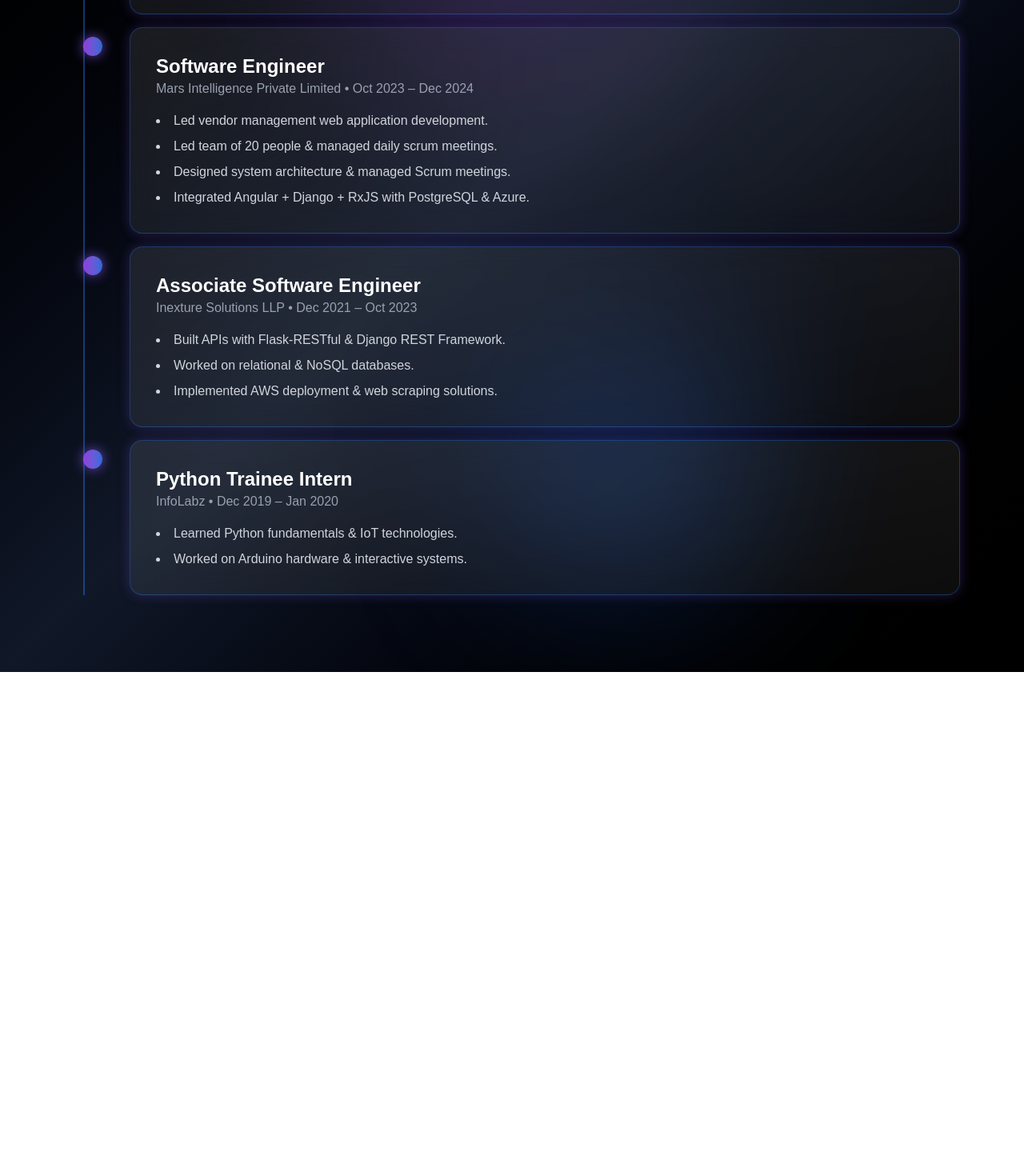
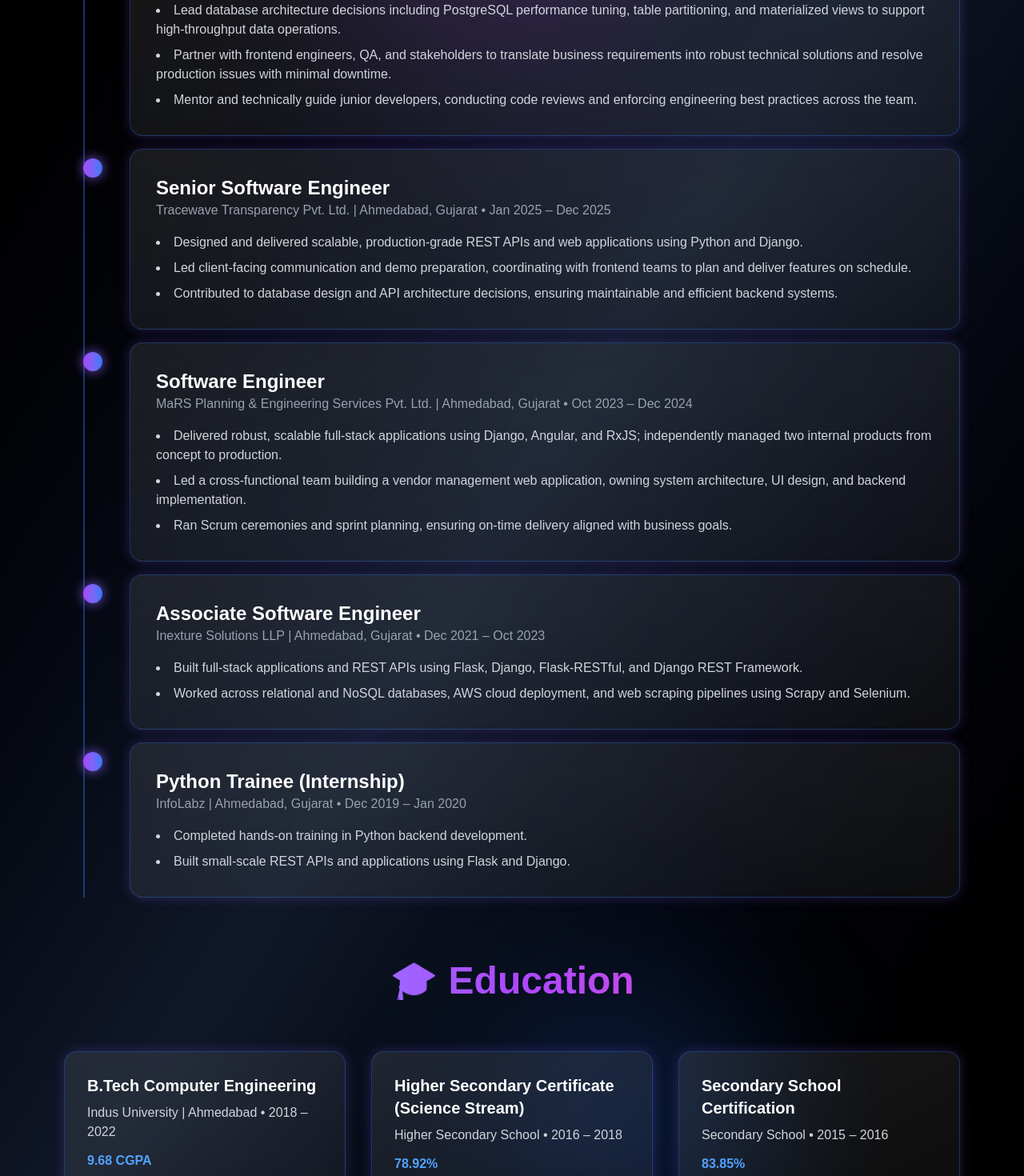
Before and after one commit to steffyjk/steffy-portfolio, a Next.js app in the folder portfolio/: page /experience in a window 1280 px wide. Shown: the part 400-1870 px from the top of the page at 80% size. Before the commit the page ends 1240 px from the top, so only its background shows below. Built offline with nearby package versions, Linux system fonts and the light colour scheme.

Commit message:
Feat: Updated the portfolio with new Updates

```diff
--- /dev/null
+++ b/portfolio/pnpm-workspace.yaml
@@ -0,0 +1,4 @@
+allowBuilds:
+  '@tailwindcss/oxide': true
+  sharp: true
+  unrs-resolver: true
--- a/portfolio/src/app/contact/page.js
+++ b/portfolio/src/app/contact/page.js
@@ -67,7 +67,7 @@
   }, []);
 
   return (
-    <main className="relative min-h-screen bg-gradient-to-br from-black via-gray-900 to-black text-white py-16 px-4 overflow-hidden">
+    <main className="relative min-h-screen bg-gradient-to-br from-black via-gray-900 to-black text-white pt-32 pb-24 px-4 overflow-hidden">
       {/* Galaxy Background */}
       <canvas ref={canvasRef} className="absolute inset-0 z-0"></canvas>
 
@@ -86,8 +86,9 @@
       <div className="max-w-lg mx-auto mt-12 relative z-10">
         <div className="bg-white/10 backdrop-blur-lg border border-blue-400/30 rounded-2xl p-6 shadow-[0_0_25px_rgba(59,130,246,0.3)] hover:shadow-[0_0_40px_rgba(139,92,246,0.5)] transition">
           <p className="text-lg font-semibold">Get In Touch</p>
-          <p className="mt-2">📧 steffy.jk20158@gmail.com</p>
+          <p className="mt-2">📧 steffy.jk2018@gmail.com</p>
           <p>📞 +91 7069214086</p>
+          <p>📍 Ahmedabad, Gujarat, India</p>
           <a
             href="https://linkedin.com/in/steffy-khristi"
             target="_blank"
--- a/portfolio/src/app/experience/page.js
+++ b/portfolio/src/app/experience/page.js
@@ -5,48 +5,78 @@
   const experiences = [
     {
       role: "Senior Software Engineer",
-      company: "Tracewave Transparency Pvt. Ltd.",
-      period: "Jan 2025 – Present",
+      company: "Zentech Softech India Pvt. Ltd. | Ahmedabad, Gujarat",
+      period: "Jan 2026 – Present",
       details: [
-        "Specializing in Python backend development with Django.",
-        "Building scalable web applications & REST APIs.",
-        "Collaborating with frontend teams for feature delivery.",
+        "Architect and maintain scalable backend systems using Python, Django, and DRF, owning the full feature lifecycle — requirement analysis, API/database design, third-party integrations, performance tuning, testing, and production deployment.",
+        "Lead database architecture decisions including PostgreSQL performance tuning, table partitioning, and materialized views to support high-throughput data operations.",
+        "Partner with frontend engineers, QA, and stakeholders to translate business requirements into robust technical solutions and resolve production issues with minimal downtime.",
+        "Mentor and technically guide junior developers, conducting code reviews and enforcing engineering best practices across the team.",
+      ],
+    },
+    {
+      role: "Senior Software Engineer",
+      company: "Tracewave Transparency Pvt. Ltd. | Ahmedabad, Gujarat",
+      period: "Jan 2025 – Dec 2025",
+      details: [
+        "Designed and delivered scalable, production-grade REST APIs and web applications using Python and Django.",
+        "Led client-facing communication and demo preparation, coordinating with frontend teams to plan and deliver features on schedule.",
+        "Contributed to database design and API architecture decisions, ensuring maintainable and efficient backend systems.",
       ],
     },
     {
       role: "Software Engineer",
-      company: "Mars Intelligence Private Limited",
+      company: "MaRS Planning & Engineering Services Pvt. Ltd. | Ahmedabad, Gujarat",
       period: "Oct 2023 – Dec 2024",
       details: [
-        "Led vendor management web application development.",
-        "Led team of 20 people & managed daily scrum meetings.",
-        "Designed system architecture & managed Scrum meetings.",
-        "Integrated Angular + Django + RxJS with PostgreSQL & Azure.",
+        "Delivered robust, scalable full-stack applications using Django, Angular, and RxJS; independently managed two internal products from concept to production.",
+        "Led a cross-functional team building a vendor management web application, owning system architecture, UI design, and backend implementation.",
+        "Ran Scrum ceremonies and sprint planning, ensuring on-time delivery aligned with business goals.",
       ],
     },
     {
       role: "Associate Software Engineer",
-      company: "Inexture Solutions LLP",
+      company: "Inexture Solutions LLP | Ahmedabad, Gujarat",
       period: "Dec 2021 – Oct 2023",
       details: [
-        "Built APIs with Flask-RESTful & Django REST Framework.",
-        "Worked on relational & NoSQL databases.",
-        "Implemented AWS deployment & web scraping solutions.",
+        "Built full-stack applications and REST APIs using Flask, Django, Flask-RESTful, and Django REST Framework.",
+        "Worked across relational and NoSQL databases, AWS cloud deployment, and web scraping pipelines using Scrapy and Selenium.",
       ],
     },
     {
-      role: "Python Trainee Intern",
-      company: "InfoLabz",
+      role: "Python Trainee (Internship)",
+      company: "InfoLabz | Ahmedabad, Gujarat",
       period: "Dec 2019 – Jan 2020",
       details: [
-        "Learned Python fundamentals & IoT technologies.",
-        "Worked on Arduino hardware & interactive systems.",
+        "Completed hands-on training in Python backend development.",
+        "Built small-scale REST APIs and applications using Flask and Django.",
       ],
     },
   ];
 
+  const education = [
+    {
+      degree: "B.Tech Computer Engineering",
+      score: "9.68 CGPA",
+      institute: "Indus University | Ahmedabad",
+      period: "2018 – 2022",
+    },
+    {
+      degree: "Higher Secondary Certificate (Science Stream)",
+      score: "78.92%",
+      institute: "Higher Secondary School",
+      period: "2016 – 2018",
+    },
+    {
+      degree: "Secondary School Certification",
+      score: "83.85%",
+      institute: "Secondary School",
+      period: "2015 – 2016",
+    },
+  ];
+
   return (
-    <section className="relative min-h-screen bg-gradient-to-br from-black via-gray-900 to-black p-6 sm:p-10 md:p-14 lg:p-20">
+    <section className="relative min-h-screen bg-gradient-to-br from-black via-gray-900 to-black px-6 pt-32 pb-28 sm:px-10 sm:pb-32 md:px-14 lg:px-20 overflow-hidden">
       {/* Glow background */}
       <div className="absolute inset-0 pointer-events-none">
         <div className="absolute top-20 left-1/3 w-[400px] h-[400px] bg-purple-500/20 blur-[120px] rounded-full"></div>
@@ -94,6 +124,28 @@
           </motion.div>
         ))}
       </div>
+
+      {/* Education */}
+      <motion.h2
+        className="text-3xl sm:text-4xl md:text-5xl font-extrabold text-center text-transparent bg-clip-text bg-gradient-to-r from-blue-400 via-purple-500 to-pink-500 mt-20 mb-12 sm:mb-16 relative z-10"
+      >
+        🎓 Education
+      </motion.h2>
+
+      <div className="grid gap-6 sm:gap-8 md:grid-cols-3 relative z-10 max-w-6xl mx-auto mb-10">
+        {education.map((edu, i) => (
+          <motion.div
+            key={i}
+            className="rounded-2xl p-6 sm:p-7 backdrop-blur-lg bg-gradient-to-br from-white/10 to-white/5 border border-blue-500/30 shadow-[0_0_15px_rgba(139,92,246,0.25)] hover:shadow-[0_0_25px_rgba(59,130,246,0.5)] transition-all duration-300 hover:-translate-y-2"
+          >
+            <h3 className="font-semibold text-lg sm:text-xl text-white">{edu.degree}</h3>
+            <p className="mt-2 text-sm sm:text-base text-gray-300">
+              {edu.institute} • {edu.period}
+            </p>
+            <p className="mt-3 text-sm sm:text-base font-semibold text-blue-400">{edu.score}</p>
+          </motion.div>
+        ))}
+      </div>
     </section>
   );
 }
--- a/portfolio/src/app/projects/page.js
+++ b/portfolio/src/app/projects/page.js
@@ -4,6 +4,30 @@
 
 export default function Projects() {
   const projects = [
+    {
+      title: "Rolevance – AI Roleplay & Coaching for Life Sciences",
+      description:
+        "AI roleplay & coaching platform built exclusively for Life Sciences with multi-tenant architecture, MFA authentication, org management, role-based access control, license/credit management with usage APIs (allocation, deduction, reclaim, reassignment, audit tracking), and the PBCS scoring framework.",
+      tech: ["Django", "DRF", "PostgreSQL", "AWS", "Multi-Tenant", "MFA"],
+    },
+    {
+      title: "EasyInterviews – AI-Powered Hiring Platform",
+      description:
+        "Hiring platform with job management, JobFit criteria, multi-round interviews, candidate management, and recruiter dashboard APIs. AI-powered question generation and custom evaluation frameworks with dynamic JobFit extraction from job descriptions, plus JobBoard integration and compliance.",
+      tech: ["Django", "DRF", "PostgreSQL", "AWS", "AI Evaluation"],
+    },
+    {
+      title: "Cinelytics – Cinema Analytics Platform",
+      description:
+        "Cinema advertising analytics platform with master-list management, user-level permissions, and production bug resolution. Improved DB performance via N+1 query optimization, Materialized Views, and partitioning; integrated AWS Secrets Manager into ETL processes for data-intensive calculations.",
+      tech: ["Django", "DRF", "PostgreSQL", "AWS Secrets Manager", "ETL"],
+    },
+    {
+      title: "TruePay – Digital Loan Management Platform",
+      description:
+        "High-performance loan management system built with FastAPI covering user onboarding, KYC, loan applications, and repayment workflows. Advanced KYC verification (PAN, Aadhaar, Bank, CIBIL) via Surepass API, Celery + Redis async processing, Razorpay payments, and production-grade NGINX/Uvicorn deployment.",
+      tech: ["FastAPI", "Razorpay", "PostgreSQL", "Pydantic", "Firebase", "Celery + Redis"],
+    },
     {
       title: "Unibox – Unified Chat Platform",
       description:
@@ -129,7 +153,7 @@
   }, []);
 
   return (
-    <section className="relative min-h-screen bg-gradient-to-br from-black via-gray-900 to-black p-6 sm:p-10 md:p-14 lg:p-20 overflow-hidden">
+    <section className="relative min-h-screen bg-gradient-to-br from-black via-gray-900 to-black px-6 pt-32 pb-28 sm:px-10 sm:pb-32 md:px-14 lg:px-20 overflow-hidden">
       {/* Particle Galaxy Background */}
       <canvas ref={canvasRef} className="absolute inset-0 z-0"></canvas>
 
--- a/portfolio/src/app/skills/page.js
+++ b/portfolio/src/app/skills/page.js
@@ -6,26 +6,44 @@
   backend: [
     "Python",
     "Django",
+    "Django REST Framework",
     "Flask",
-    "DRF",
-    "Node.js",
+    "FastAPI",
+    "Celery",
     "WebSockets",
-    "RabbitMQ",
   ],
   frontend: [
-    "React",
-    "Next.js",
     "Angular",
+    "RxJS",
+    "PrimeNG",
+    "Bootstrap",
+    "TypeScript",
     "JavaScript",
-    "TypeScript",
-    "RxJS",
     "HTML",
     "CSS",
-    "Tailwind",
   ],
-  database: ["PostgreSQL", "MySQL", "MongoDB", "Redis", "SQLite"],
-  cloud: ["AWS", "Azure", "EC2", "S3"],
-  tools: ["Git", "GitHub", "Docker", "Figma", "VS Code", "PyCharm"],
+  database: [
+    "PostgreSQL",
+    "MySQL",
+    "MongoDB",
+    "Redis",
+    "RabbitMQ",
+    "SQLite3",
+    "Elasticsearch",
+  ],
+  "cloud & devops": [
+    "AWS EC2",
+    "AWS S3",
+    "Elastic Beanstalk",
+    "AWS RDS",
+    "Secrets Manager",
+    "Azure",
+    "Azure DevOps",
+    "NGINX",
+  ],
+  "ai & llm": ["Claude", "Retrieval-Augmented Generation (RAG)"],
+  "web scraping": ["Scrapy", "Selenium", "Cronjob"],
+  tools: ["VS Code", "PyCharm", "Git", "GitHub", "Figma"],
 };
 
 export default function Skills() {
@@ -96,7 +114,7 @@
   }, []);
 
   return (
-    <section className="relative min-h-screen flex flex-col justify-center items-center bg-gradient-to-br from-black via-gray-900 to-black overflow-hidden px-4 md:px-8 lg:px-16">
+    <section className="relative min-h-screen flex flex-col md:justify-center items-center bg-gradient-to-br from-black via-gray-900 to-black overflow-hidden px-4 pt-32 pb-24 md:px-8 lg:px-16">
       {/* ✨ Background particle canvas */}
       <canvas ref={canvasRef} className="absolute inset-0 z-0"></canvas>
 
@@ -107,7 +125,7 @@
         transition={{ duration: 1 }}
         className="text-4xl sm:text-5xl md:text-6xl font-extrabold text-center text-transparent bg-clip-text bg-gradient-to-r from-blue-400 via-purple-500 to-pink-500 mb-12 sm:mb-16 z-10"
       >
-        🚀 My Tech Universe
+        🧠 My Tech Universe
       </motion.h2>
 
       {/* Skills Grid */}
```
Also changed, not shown: portfolio/package.json (+8 -0 lines), portfolio/scripts/check-responsive.mjs (added, +62 -0 lines), portfolio/src/app/page.js (+10 -7 lines), 2 other files (tests, documents, lock files or other folders).
